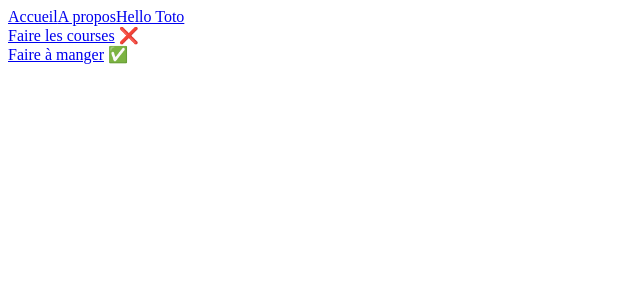
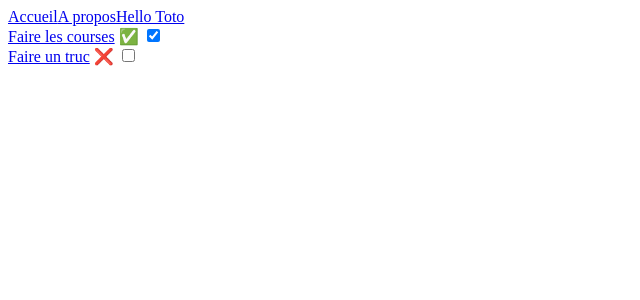
Before and after one commit to daw-2/vue, a Vue app in the folder 03-router/: page / in a window 1280 px wide. Shown: the top 300 px of the page, without its empty margins (0-640 px from the left). Built offline with nearby package versions, Linux system fonts and the light colour scheme; data requests are answered from the project's data file.

Commit message:
Can toggle todo

```diff
--- a/03-router/db.json
+++ b/03-router/db.json
@@ -1,6 +1,14 @@
 {
-    "todos": [
-        { "id": 1, "name": "Faire les courses", "done": false },
-        { "id": 2, "name": "Faire à manger", "done": true }
-    ]
+  "todos": [
+    {
+      "id": 1,
+      "name": "Faire les courses",
+      "done": true
+    },
+    {
+      "done": false,
+      "id": 2,
+      "name": "Faire un truc"
+    }
+  ]
 }
--- a/03-router/src/views/HomeView.vue
+++ b/03-router/src/views/HomeView.vue
@@ -10,6 +10,11 @@
       todos.value = response.data;
     });
   });
+
+  const toggleTodo = (todo) => {
+    // 2ème paramètre = on repasse l'objet à mettre à jour dans la bdd
+    axios.put(`http://localhost:3000/todos/${todo.id}`, todo);
+  }
 </script>
 
 <template>
@@ -19,6 +24,7 @@
         {{ todo.name }}
       </RouterLink>
       {{ todo.done ? '✅' : '❌' }}
+      <input type="checkbox" v-model="todo.done" @change="toggleTodo(todo)">
     </div>
   </div>
 </template>
```
